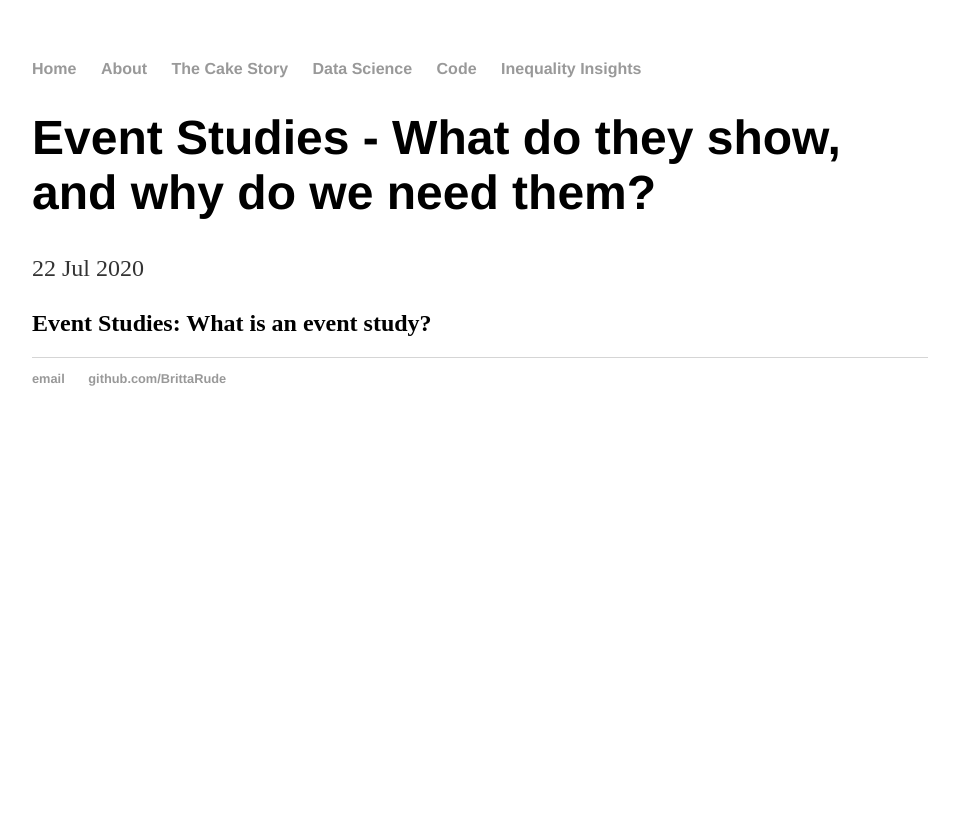
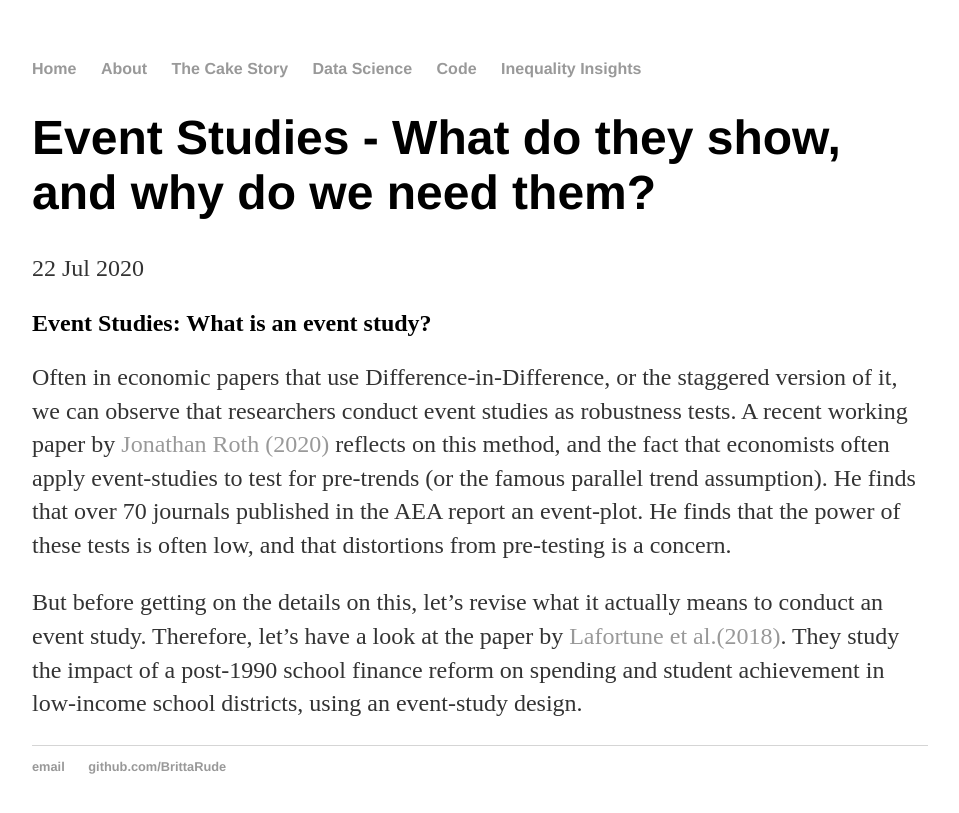
Before and after one commit to BrittaRude/BrittaRude.github.io, a Jekyll site: the page built from inputs_datascience/_posts/2020-07-22-britta-rude-event-study.md, in a window 1280 px wide. Shown: the top 813 px of the page, without its empty margins (160-1119 px from the left). Built offline with Jekyll 4.4.1, drawn with Linux system fonts in a browser that asks for light colours.

Commit message:
Update 2020-07-22-britta-rude-event-study.md

```diff
--- a/inputs_datascience/_posts/2020-07-22-britta-rude-event-study.md
+++ b/inputs_datascience/_posts/2020-07-22-britta-rude-event-study.md
@@ -6,3 +6,7 @@
 ---
 
 ## Event Studies: What is an event study?
+
+Often in economic papers that use Difference-in-Difference, or the staggered version of it, we can observe that researchers conduct event studies as robustness tests. A recent working paper by [Jonathan Roth (2020)](https://scholar.harvard.edu/files/jroth/files/roth_pretrends_testing.pdf) reflects on this method, and the fact that economists often apply event-studies to test for pre-trends (or the famous parallel trend assumption). He finds that over 70 journals published in the AEA report an event-plot. He finds that the power of these tests is often low, and that distortions from pre-testing is a concern.
+
+But before getting on the details on this, let's revise what it actually means to conduct an event study. Therefore, let's have a look at the paper by [Lafortune et al.(2018)](https://pubs.aeaweb.org/doi/pdfplus/10.1257/app.20160567). They study the impact of a post-1990 school finance reform on spending and student achievement in low-income school districts, using an event-study design.
```
